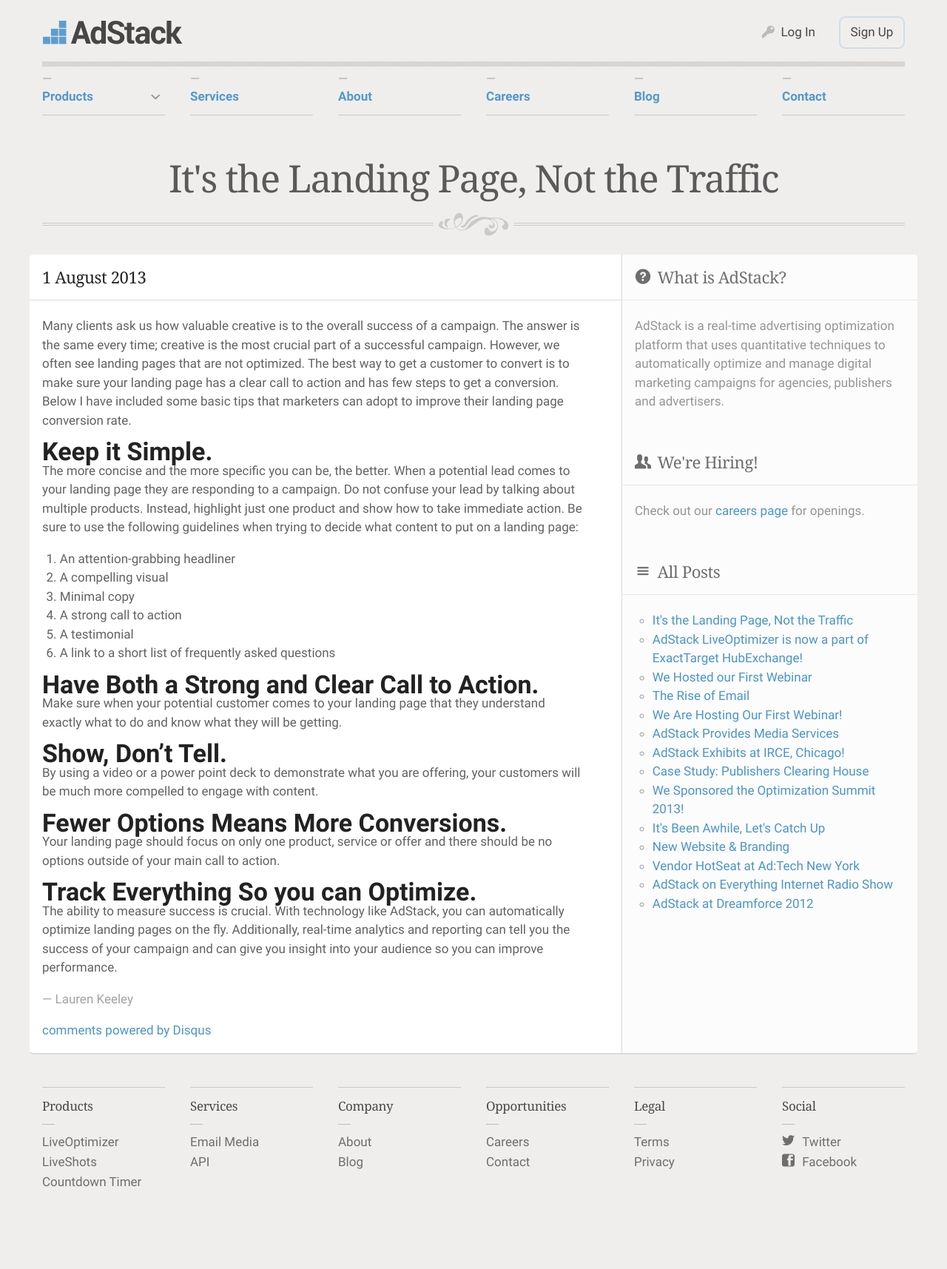
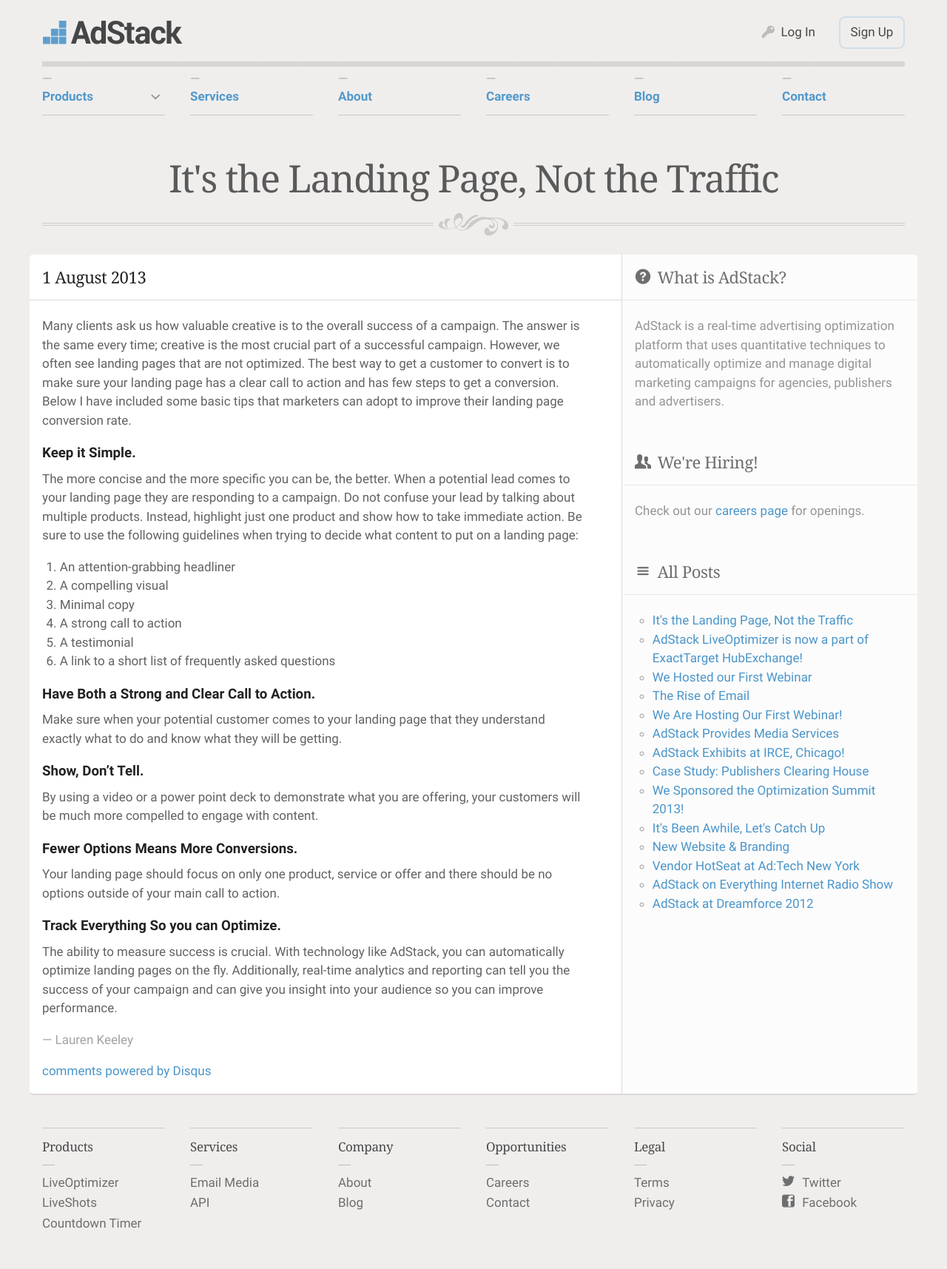
Before and after one commit to AdStack/adstack.github.io, a Jekyll site: the page built from blog/_posts/2013-08-01-landing-page-optimization.md, in a window 1280 px wide. Shown: the whole page at 74% size. Built offline with Jekyll 4.4.1, drawn with Linux system fonts in a browser that asks for light colours; some web fonts are replaced; comment, search, counter and statistics services are not loaded; before the commit the page ends 1660 px from its top, so only the background shows below that.

Commit message:
fix headers

```diff
--- a/blog/_posts/2013-08-01-landing-page-optimization.md
+++ b/blog/_posts/2013-08-01-landing-page-optimization.md
@@ -6,7 +6,7 @@
 
 Many clients ask us how valuable creative is to the overall success of a campaign. The answer is the same every time; creative is the most crucial part of a successful campaign. However, we often see landing pages that are not optimized. The best way to get a customer to convert is to make sure your landing page has a clear call to action and has few steps to get a conversion. Below I have included some basic tips that marketers can adopt to improve their landing page conversion rate.
 
-# Keep it Simple.
+### Keep it Simple.
 
 The more concise and the more specific you can be, the better. When a potential lead comes to your landing page they are responding to a campaign. Do not confuse your lead by talking about multiple products. Instead, highlight just one product and show how to take immediate action. Be sure to use the following guidelines when trying to decide what content to put on a landing page:
 
@@ -17,11 +17,14 @@
 5. A testimonial
 6. A link to a short list of frequently asked questions
 
-# Have Both a Strong and Clear Call to Action.
+### Have Both a Strong and Clear Call to Action.
 Make sure when your potential customer comes to your landing page that they understand exactly what to do and know what they will be getting.
-# Show, Don’t Tell.
+
+### Show, Don’t Tell.
 By using a video or a power point deck to demonstrate what you are offering, your customers will be much more compelled to engage with content.
-# Fewer Options Means More Conversions.
+
+### Fewer Options Means More Conversions.
 Your landing page should focus on only one product, service or offer and there should be no options outside of your main call to action.
-# Track Everything So you can Optimize.
+
+### Track Everything So you can Optimize.
 The ability to measure success is crucial. With technology like AdStack, you can automatically optimize landing pages on the fly. Additionally, real-time analytics and reporting can tell you the success of your campaign and can give you insight into your audience so you can improve performance.
```
